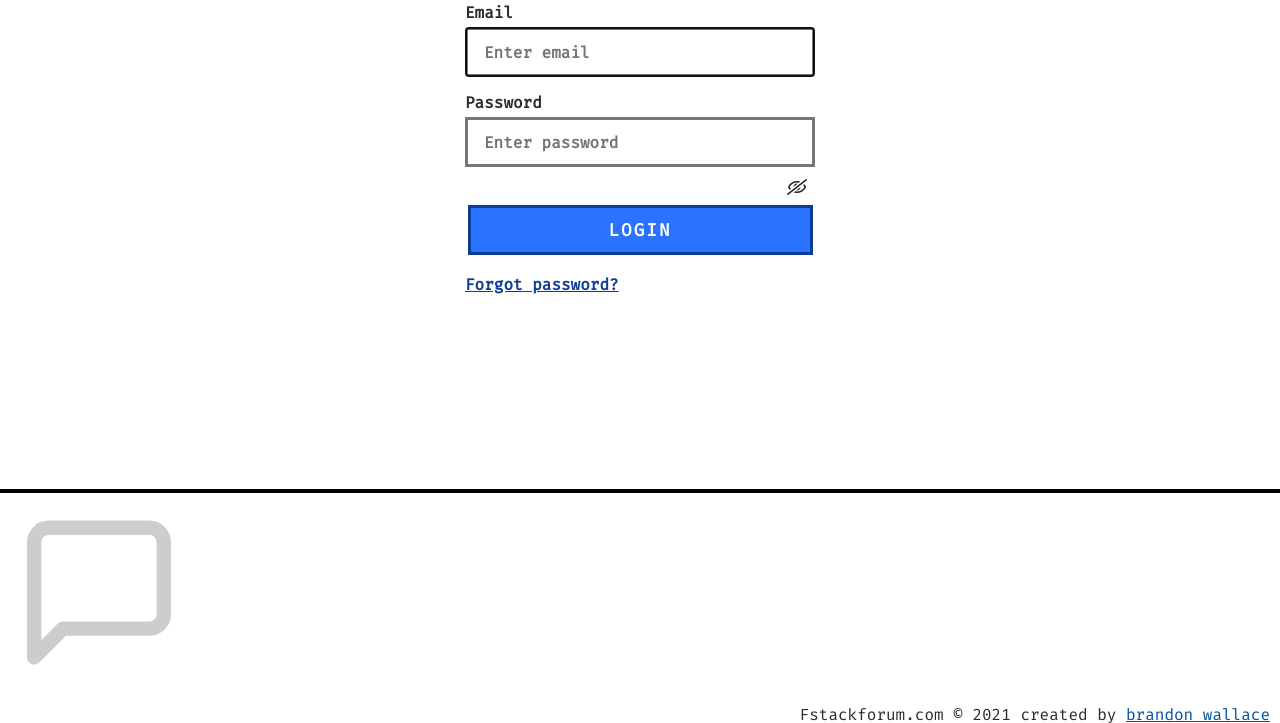
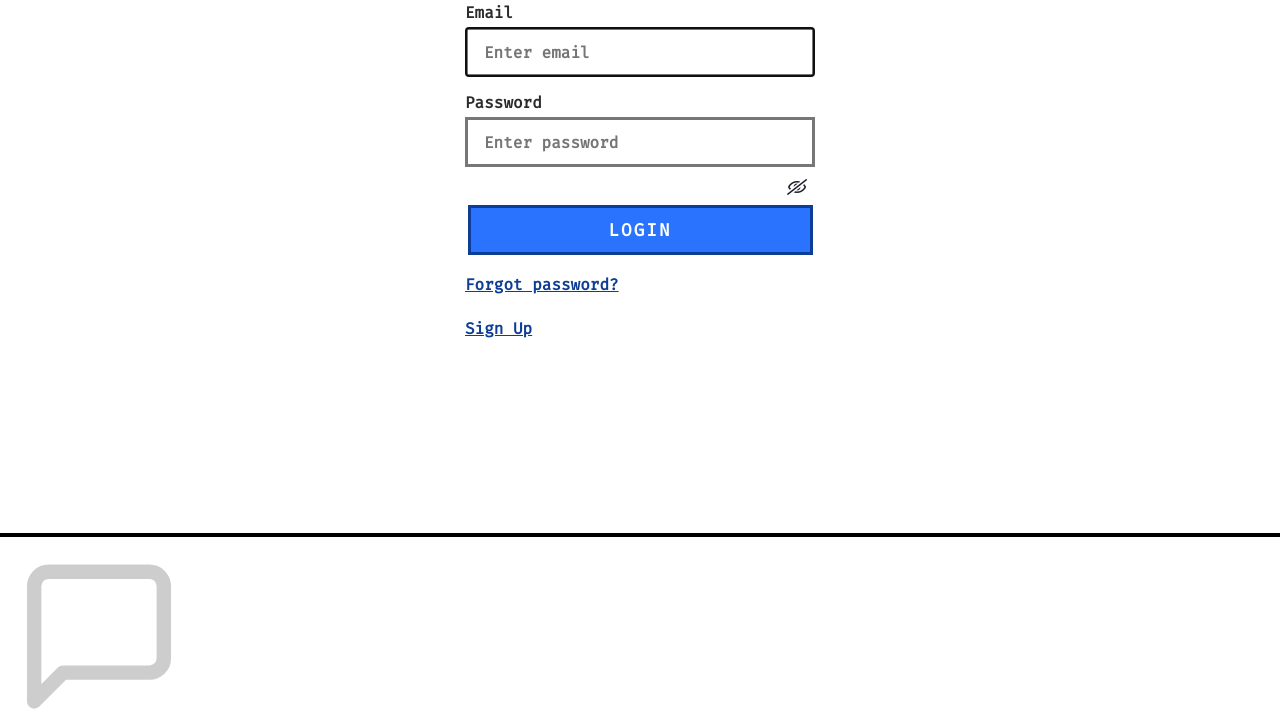
Before and after one commit to brandon-wallace/fstack-forum, a Flask app: page /login in a window 1280 px wide. Shown: the part 329-1052 px from the top of the page. Run offline with Flask 2, Linux system fonts and the light colour scheme; some libraries are stand-ins or nearby versions.

Commit message:
Add sign up link

```diff
--- a/application/templates/auth/login.html
+++ b/application/templates/auth/login.html
@@ -27,6 +27,7 @@
       {{ form.submit(class='btn btn--solid') }}
 
       <p class="form__link"><a class="reset__link" href="{{ url_for('auth.request_reset_password') }}">Forgot password?</a></p>
+      <p class="form__link"><a class="reset__link" href="{{ url_for('auth.sign_up') }}">Sign Up</a></p>
 
     </form>
 
```
